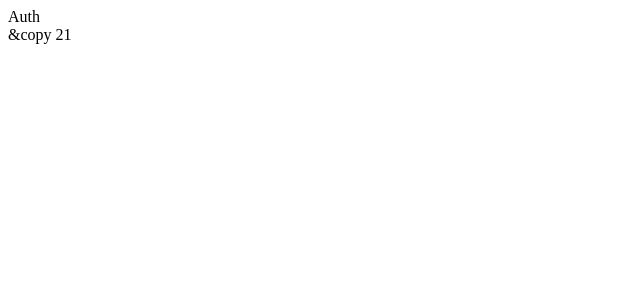
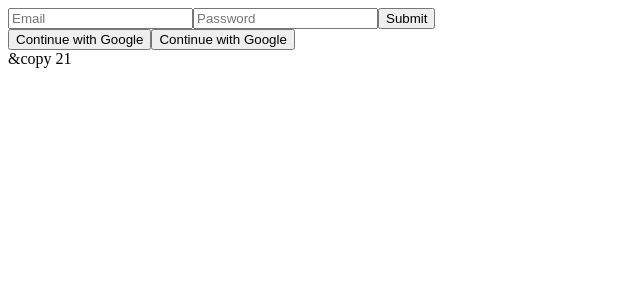
Before and after one commit to TaeYoon17/twitclone, a React (Create React App) app: page /#/ in a window 1280 px wide. Shown: the top 300 px of the page, without its empty margins (0-640 px from the left). Built offline with nearby package versions, Linux system fonts and the light colour scheme; no server answers.

Commit message:
2.01 Auth

```diff
--- a/src/routes/Auth.js
+++ b/src/routes/Auth.js
@@ -1,3 +1,30 @@
-import React from "react";
-const Auth=()=><span>Auth</span>;
+import React,{useState} from "react";
+const Auth=()=>{
+    const [form,setForm]=useState({
+        email:"",
+        password:""
+    });
+    const {email,password}=form;
+    const onSubmit=(e)=>{
+        e.preventDefault();
+    }
+    const onChange=e=>{
+        const {target:{name,value}}=e;
+        setForm({
+            ...form,
+            [name]:value
+        })
+    }
+    return(
+    <>
+    <form onSubmit={onSubmit}>
+        <input type="email" name="email" placeholder="Email" required onChange={onChange} value={email}/>
+        <input type="password" name="password" placeholder="Password" onChange={onChange}required value={password}/>
+        <input type="submit"/>
+    </form>
+    <button>Continue with Google</button>
+    <button>Continue with Google</button>
+    </>
+)
+}
 export default Auth;
```
